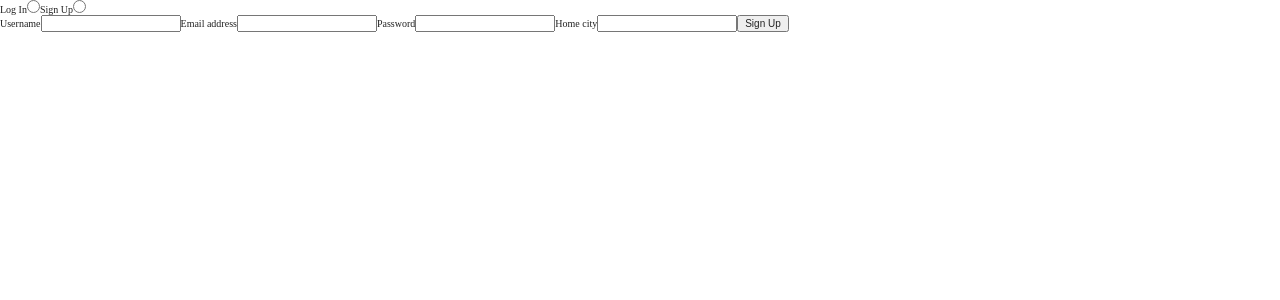
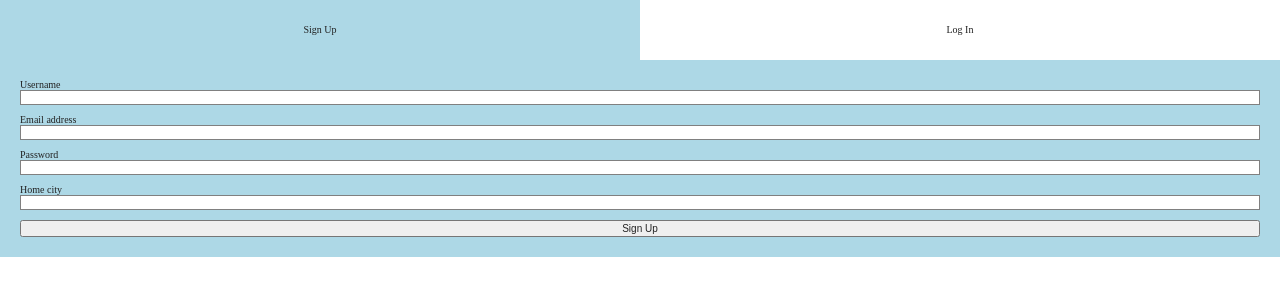
Before and after one commit to juno-27-concert-accountant/concert-accountant, a React (Create React App) app: page / in a window 1280 px wide. Shown: the top 300 px of the page. Built offline with nearby package versions, Linux system fonts and the light colour scheme; a web font is replaced by a local one.

Commit message:
improved dynamic form validation, added some css to highlight functionality

```diff
--- /dev/null
+++ b/src/Login.css
@@ -0,0 +1,39 @@
+form {
+    background-color: lightblue;
+}
+.form__container {
+    padding: 2rem;
+    display: flex;
+    flex-direction: column;
+}
+.form__space {
+    height: 1rem;
+}
+input {
+    border: 1px solid grey
+}
+.fieldError {
+    border: 1px solid red;
+}
+.fieldSuccess:focus {
+    border: 1px solid green;
+}
+fieldset {
+    display: flex;
+    justify-content: space-between;
+    flex-wrap: wrap;
+}
+.radio {
+    padding: 0.5rem;
+    width: 50%;
+    text-align: center;
+    border-bottom: none;
+    background-color: white;
+}
+.radio label {
+    display: block;
+    padding: 2rem;
+}
+.form--active {
+    background-color: lightblue;
+}
--- a/src/Login.js
+++ b/src/Login.js
@@ -1,31 +1,58 @@
 import React, {Component, Fragment} from 'react';
+import './Login.css'
 
 class Login extends Component {
     constructor() {
         super();
         this.state = {
-            signedIn: false,
+            isLoggedOn: false,
             userNew: true,
             userName: '',
             userEmail: '',
             userPassword: '',
             userCity: '',
-            error: {
-                email: '',
-                username: '',
-                password: '',
-                city: '',
-
-            }
+            userNameError: false,
+            userEmailError: false,
+            userPasswordError: false,
+            userCityError: false
         }
     }
     handleRadioChange = (e) => {
         const isUserNew = e.target.value === "true" ? true : false;
             this.setState({
                 userNew: isUserNew,
+                userEmailError: false,
+                userCityError: false
             })
     }
+    validateInput = (input) => {
+        const field = input.name;
+        const inputRegex = {
+            // username must be between 5 and 10 characters
+            userName: /^[a-z0-9]([._](?![._])|[a-z0-9])[a-z0-9]{3,8}$/,
+            // email must be email format
+            userEmail: /^([a-z0-9_ .-]+)@([\da-z.-]+)\.([a-z.]{2,6})$/,
+            // password 6-20 characters
+            userPassword: /^(?=.*\d)(?=.*[a-z])(?=.*[A-Z]).{6,20}$/,
+            // city only allows letters, special letter characters, and punctuation regularly found in city names
+            userCity: /^([a-zA-Z\u0080-\u024F]+(?:. |-| |'))*[a-zA-Z\u0080-\u024F]*$/
+        }
+        const stateError = field + "Error";
+        if (inputRegex[field].test(input.value)) {
+            input.className = "fieldSuccess"
+            console.log(stateError);
+            this.setState({
+                [stateError]: false
+            })
+        } else {
+            input.className = "fieldError"
+            this.setState({
+                [stateError]: true
+            })
+        }
+    }
     handleInputChange = (e) => {
+        this.validateInput(e.target);
         this.setState({
             [e.target.name]: e.target.value
         })
@@ -33,66 +60,58 @@ class Login extends Component {
 
     handleSubmit = (e) => {
         e.preventDefault();
-        if (!this.state.userName) {
+        if (!this.state.userNameError && !this.state.userEmailError && !this.state.userPasswordError && !this.state.userCityError) {
             this.setState({
-                error: "Please choose a username"
+                isLoggedIn: true
             })
-        } else if (!this.state.userEmail) {
-            this.setState({
-                error: "Please enter your email"
-            })
-        } else if (!this.state.userPassword) {
-            this.setState({
-                error: "Please choose a password"
-            })
-        } else if (!this.state.userCity) {
-            this.setState({
-                error: "Please enter your city"
-            })
+            // some sort of notification about fixing
         } else {
             // call function to set App state to show user is logged in
             // call function to hide landing page
             // const dbRef = firebase.database().ref();
             // dbRef.push(this.state); (will be modified to only push the login data)
-            this.setState({
-                userNew: true,
-                userName: '',
-                userEmail: '',
-                userPassword: '',
-                userCity: '',
-                error: ''
-            })
         }
     }
 
   render() {
-      const {userNew, userName, userEmail, userPassword, userCity} = this.state
+    const {userNew, userName, userEmail, userPassword, userCity, userNameError, userEmailError, userPasswordError, userCityError} = this.state
+      const space = <span className="form__space"></span>;
         return(
             <div className="Form">
                 <form>
                     <fieldset onChange={this.handleRadioChange} value={userNew}>
-                        <label className="form__radio" htmlFor="logIn">Log In</label>
-                        <input type="radio" name="userNew" id="logIn" value="false"/>
-                        <label className="form__radio" htmlFor="signUp">Sign Up</label>
-                        <input type="radio" name="userNew" id="signUp" value="true"/>
+                        <div className={userNew ? "form--active radio" : "radio"}>
+                            <label htmlFor="signUp">Sign Up</label>
+                            <input className="sr-only" type="radio" name="userNew" id="signUp" value="true"/>
+                        </div>
+                        <div className={!userNew ? "form--active radio" : "radio"}>
+                            <label htmlFor="logIn">Log In</label>
+                            <input className="sr-only" type="radio" name="userNew" id="logIn" value="false"/>
+                        </div>
                     </fieldset>
+                    <div className="form__container">
                         <label htmlFor="userName">Username</label>
                         <input onChange={this.handleInputChange} type="text" name="userName" value={userName}/>
+                        {userNameError ? <p>Username must be between 5 and 8 characters</p> : space}
                         {userNew ?
                             <Fragment>
                                 <label htmlFor="userEmail">Email address</label>
                                 <input onChange={this.handleInputChange} type="text" name="userEmail" value={userEmail}/>
+                                {userEmailError ? <p>Please enter a valid email address</p> : space}
                             </Fragment>:
                             null}
                         <label htmlFor="userPassword">Password</label>
                         <input onChange={this.handleInputChange} type="text" name="userPassword" value={userPassword}/>
+                        {userPasswordError ? <p>Password must be between 6 and 8 characters</p> : space}
                         {userNew ?
                         <Fragment>
                             <label htmlFor="userCity">Home city</label>
                             <input onChange={this.handleInputChange} type="text" name="userCity" id={userCity}/>
+                            {userCityError ? <p>Please remove special characters</p> : space}
                         </Fragment> :
                         null}
                         <button onClick={this.handleSubmit}>{userNew ? "Sign Up" : "Login"}</button>
+                    </div>
                 </form>
             </div>
         )
```
Also changed, not shown: src/index.css (line endings or trailing spaces). Lines whose indentation alone changed are shown as unchanged.
